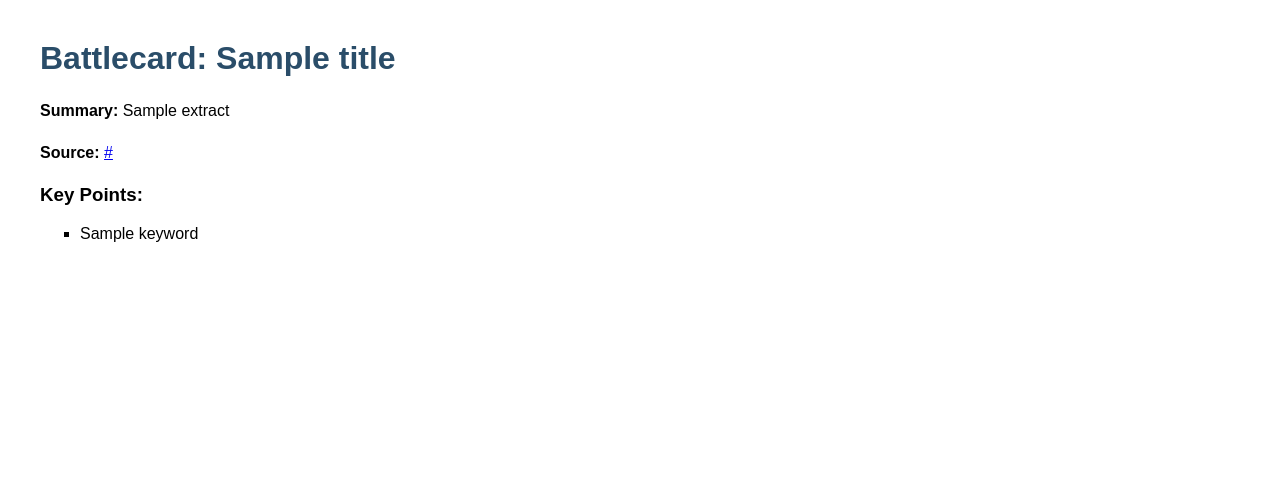
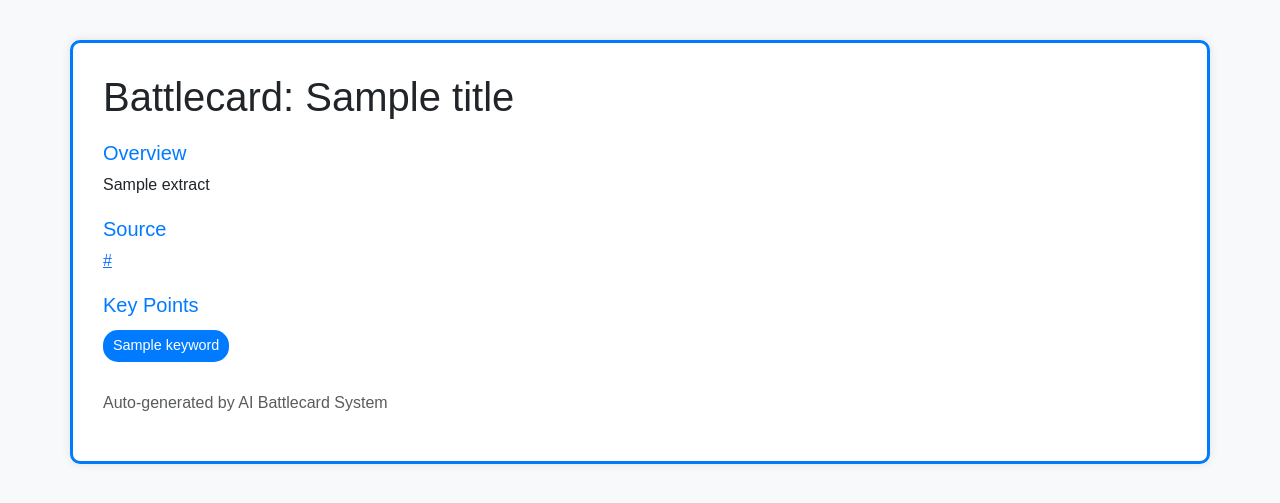
Before and after one commit to THARANIGHASHREE/battlecard_ai_system, a FastAPI app: template backend/templates/battlecard.html in a window 1280 px wide. Shown: the top 503 px of the page. Run offline with FastAPI, Linux system fonts and the light colour scheme; the template is opened without the code that fills it: most values are stand-ins (such as "Sample title", 1, 10 or a date in 2020).

Commit message:
Update battlecard template to pro cheat sheet style with Bootstrap

```diff
--- a/backend/main.py
+++ b/backend/main.py
@@ -1,13 +1,31 @@
 from fastapi import FastAPI, Request
-from fastapi.responses import HTMLResponse
+from fastapi.responses import HTMLResponse, StreamingResponse
 from fastapi.templating import Jinja2Templates
+from fastapi.staticfiles import StaticFiles
 
 from backend.data_collection import search_wikipedia
 from backend.text_analysis import extract_keywords
 
+import pdfkit
+import io
+import os  # ✅ Needed for safe paths
+from jinja2 import Environment, FileSystemLoader
+
 app = FastAPI()
-templates = Jinja2Templates(directory="backend/templates")
 
+# ✅ Bulletproof path handling
+BASE_DIR = os.path.dirname(os.path.abspath(__file__))
+static_path = os.path.join(BASE_DIR, "static")
+templates_path = os.path.join(BASE_DIR, "templates")
+
+app.mount("/static", StaticFiles(directory=static_path), name="static")
+templates = Jinja2Templates(directory=templates_path)
+
+config = pdfkit.configuration(wkhtmltopdf=r"C:\\Program Files\\wkhtmltopdf\\bin\\wkhtmltopdf.exe")
+
+
+
+# ✅ Your routes below
 @app.get("/")
 def read_root():
     return {"message": "Hello from FastAPI!"}
@@ -23,3 +41,23 @@
         "url": result.get("ContentURL", ""),
         "keywords": keywords
     })
+
+@app.get("/download")
+def download(query: str):
+    result = search_wikipedia(query)
+    keywords = extract_keywords(result.get("Extract", ""))
+
+    env = Environment(loader=FileSystemLoader("backend/templates"))
+    template = env.get_template("battlecard.html")
+    html_content = template.render(
+        title=result.get("Title", ""),
+        extract=result.get("Extract", ""),
+        url=result.get("ContentURL", ""),
+        keywords=keywords
+    )
+
+    pdf = pdfkit.from_string(html_content, False, configuration=config)
+
+    return StreamingResponse(io.BytesIO(pdf), media_type="application/pdf", headers={
+        "Content-Disposition": f"attachment; filename={query}_battlecard.pdf"
+    })
--- a/backend/templates/battlecard.html
+++ b/backend/templates/battlecard.html
@@ -1,23 +1,56 @@
 <!DOCTYPE html>
-<html>
+<html lang="en">
 <head>
+    <meta charset="UTF-8">
     <title>Battlecard: {{ title }}</title>
+    <!-- Bootstrap CSS -->
+    <link href="https://cdn.jsdelivr.net/npm/bootstrap@5.3.0/dist/css/bootstrap.min.css" rel="stylesheet">
     <style>
-        body { font-family: Arial, sans-serif; margin: 40px; }
-        h1 { color: #2a4d69; }
-        p { line-height: 1.6; }
-        ul { list-style-type: square; }
+        body {
+            background: #f8f9fa;
+            padding: 40px;
+            font-family: Arial, sans-serif;
+        }
+        .battlecard {
+            background: #fff;
+            border: 3px solid #007bff;
+            border-radius: 10px;
+            padding: 30px;
+            box-shadow: 0 0 10px rgba(0,0,0,0.1);
+        }
+        .section-title {
+            color: #007bff;
+            margin-top: 20px;
+        }
+        .keyword {
+            display: inline-block;
+            background: #007bff;
+            color: #fff;
+            padding: 5px 10px;
+            border-radius: 15px;
+            margin: 5px 5px 5px 0;
+            font-size: 0.9em;
+        }
     </style>
 </head>
 <body>
-    <h1>Battlecard: {{ title }}</h1>
-    <p><strong>Summary:</strong> {{ extract }}</p>
-    <p><strong>Source:</strong> <a href="{{ url }}" target="_blank">{{ url }}</a></p>
-    <h3>Key Points:</h3>
-    <ul>
-        {% for kw in keywords %}
-        <li>{{ kw }}</li>
-        {% endfor %}
-    </ul>
+    <div class="container battlecard">
+        <h1 class="mb-3">Battlecard: {{ title }}</h1>
+
+        <h5 class="section-title">Overview</h5>
+        <p>{{ extract }}</p>
+
+        <h5 class="section-title">Source</h5>
+        <p><a href="{{ url }}" target="_blank">{{ url }}</a></p>
+
+        <h5 class="section-title">Key Points</h5>
+        <div>
+            {% for kw in keywords %}
+                <span class="keyword">{{ kw }}</span>
+            {% endfor %}
+        </div>
+
+        <p class="text-muted mt-4">Auto-generated by AI Battlecard System</p>
+    </div>
 </body>
 </html>
```
Also changed, not shown: backend/static/logo.png (added).
